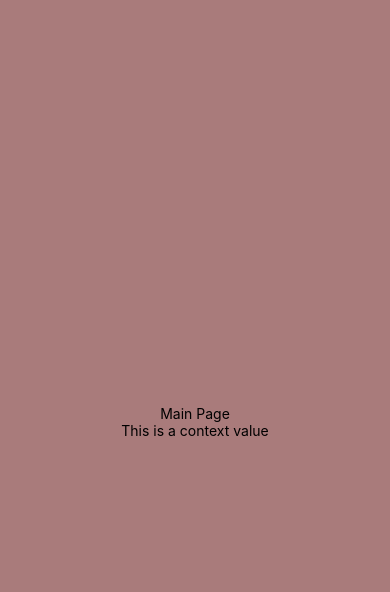
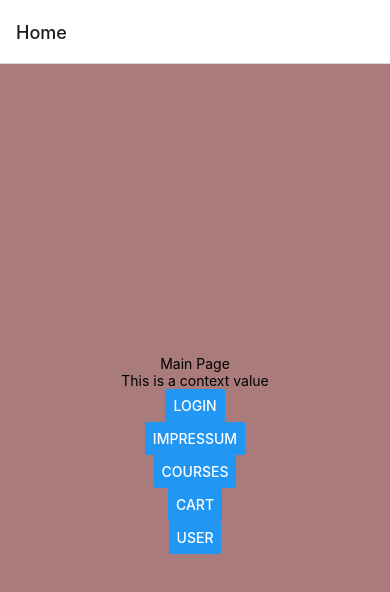
Before and after one commit to tiagofredk/U-Learning, a React Native app: screen / in a window 390 px wide. Shown: the top 592 px of the page. Built offline with nearby package versions, Linux system fonts and the light colour scheme.

Commit message:
undefined

```diff
--- a/App.js
+++ b/App.js
@@ -1,13 +1,15 @@
 import { NavigationContainer } from '@react-navigation/native';
-import MainPage from './src/components/landing_page/MainPage';
+import { StatusBar } from 'expo-status-bar';
 import { MainContextProvider } from './src/context/MainContext';
+import StackNavigator from './src/StackNavigator';
 
 export default function App() {
 
   return (
     <NavigationContainer>
       <MainContextProvider>
-         <MainPage/>
+         <StackNavigator/>
+         <StatusBar style="dark"/>
       </MainContextProvider>
     </NavigationContainer>
   );
--- a/package.json
+++ b/package.json
@@ -11,12 +11,15 @@
   },
   "dependencies": {
     "@react-navigation/native": "^6.0.8",
+    "@react-navigation/native-stack": "^6.5.0",
     "axios": "^0.26.0",
     "expo": "~44.0.0",
     "expo-status-bar": "~1.2.0",
     "react": "17.0.1",
     "react-dom": "17.0.1",
     "react-native": "0.64.3",
+    "react-native-safe-area-context": "3.3.2",
+    "react-native-screens": "~3.10.1",
     "react-native-web": "0.17.1"
   },
   "devDependencies": {
--- /dev/null
+++ b/src/StackNavigator.js
@@ -0,0 +1,33 @@
+import { StyleSheet, Text, View } from 'react-native'
+import React from 'react'
+import { createNativeStackNavigator } from '@react-navigation/native-stack'
+import MainPage from './components/Home/MainPage';
+import Login from './components/Login/Login';
+import Impressum from './components/Impressum/Impressum';
+import Courses from './components/Course/Courses';
+import Cart from './components/Cart/Cart';
+import Signin from './components/Signin/Signin';
+import UserProfile from './components/User/UserProfile';
+
+
+const Stack = createNativeStackNavigator();
+
+const StackNavigator = () => {
+  return (
+   <Stack.Navigator screenOptions={{headerShown: true}}>
+       <Stack.Group>
+            <Stack.Screen name="Home" component={MainPage}/>
+            <Stack.Screen name="Login" component={Login}/>
+            <Stack.Screen name="Impressum" component={Impressum}/>
+            <Stack.Screen name="Courses" component={Courses}/>
+            <Stack.Screen name="Cart" component={Cart}/>
+            <Stack.Screen name="Signin" component={Signin}/>
+            <Stack.Screen name="UserProfile" component={UserProfile}/>
+       </Stack.Group>
+   </Stack.Navigator>
+  )
+}
+
+export default StackNavigator
+
+const styles = StyleSheet.create({})
--- /dev/null
+++ b/src/components/Cart/Cart.js
@@ -0,0 +1,19 @@
+import { Button, StyleSheet, Text, View } from 'react-native'
+import React from 'react'
+import { SafeAreaView } from 'react-native-safe-area-context'
+import { useNavigation } from '@react-navigation/native'
+
+const Cart = () => {
+    const navigation = useNavigation();
+  return (
+    <SafeAreaView>
+        <Text>Cart</Text>
+        <Button onPress={()=> navigation.navigate("Home") } title="Home"/>
+    </SafeAreaView>
+
+  )
+}
+
+export default Cart
+
+const styles = StyleSheet.create({})
--- /dev/null
+++ b/src/components/Course/Courses.js
@@ -0,0 +1,19 @@
+import { Button, StyleSheet, Text, View } from 'react-native'
+import React from 'react'
+import { useNavigation } from '@react-navigation/native'
+import { SafeAreaView } from 'react-native-safe-area-context';
+
+const Courses = () => {
+    const navigation = useNavigation();
+  return (
+    <SafeAreaView>
+        <Text>Courses</Text>
+        <Button onPress={()=> navigation.navigate("Home") } title="Home"/>
+    </SafeAreaView>
+
+  )
+}
+
+export default Courses
+
+const styles = StyleSheet.create({})
--- /dev/null
+++ b/src/components/Home/MainPage.js
@@ -0,0 +1,32 @@
+import React from 'react'
+import { StyleSheet, Text, View, Button } from 'react-native';
+import { useContext } from 'react';
+import { MainContext } from '../../context/MainContext';
+import { SafeAreaView } from 'react-native-safe-area-context';
+import { useNavigation } from '@react-navigation/native';
+
+
+export default function MainPage() {
+  const {user, setUser} = useContext(MainContext)
+  const navigation = useNavigation();
+  return (
+    <SafeAreaView style={styles.container}>
+      <Text >Main Page</Text>
+        <Text>{user}</Text>
+        <Button onPress={()=> navigation.navigate("Login") } title="Login"/>
+        <Button onPress={()=> navigation.navigate("Impressum") } title="Impressum"/>
+        <Button onPress={()=> navigation.navigate("Courses") } title="Courses"/>
+        <Button onPress={()=> navigation.navigate("Cart") } title="Cart"/>
+        <Button onPress={()=> navigation.navigate("UserProfile") } title="User"/>
+    </SafeAreaView>
+  )
+}
+
+const styles = StyleSheet.create({
+    container: {
+      flex: 1,
+      backgroundColor: '#a97b7b',
+      alignItems: 'center',
+      justifyContent: 'center',
+    }
+  });
--- /dev/null
+++ b/src/components/Impressum/Impressum.js
@@ -0,0 +1,18 @@
+import { Button, StyleSheet, Text, View } from 'react-native'
+import React from 'react'
+import { SafeAreaView } from 'react-native-safe-area-context'
+import { useNavigation } from '@react-navigation/native'
+
+const Impressum = () => {
+    const navigation = useNavigation();
+  return (
+    <SafeAreaView>
+      <Text>Impressum</Text>
+      <Button onPress={()=> navigation.navigate("Home")} title="Home"/>
+    </SafeAreaView>
+  )
+}
+
+export default Impressum
+
+const styles = StyleSheet.create({})
--- /dev/null
+++ b/src/components/Login/Login.js
@@ -0,0 +1,21 @@
+import { Button, StyleSheet, Text, TextInput, View } from 'react-native'
+import React from 'react'
+import { SafeAreaView } from 'react-native-safe-area-context'
+import { useNavigation } from '@react-navigation/native'
+
+
+const Login = () => {
+  const navigation = useNavigation();
+  return (
+    <SafeAreaView>
+      <Text>Login</Text>
+      {/* <TextInput value="text" /> */}
+      <Button onPress={()=> navigation.navigate("Home") } title="Home"/>
+      <Button onPress={()=> navigation.navigate("Signin") } title="Signin"/>
+    </SafeAreaView>
+  )
+}
+
+export default Login
+
+const styles = StyleSheet.create({})
--- /dev/null
+++ b/src/components/Signin/Signin.js
@@ -0,0 +1,17 @@
+import { Button, StyleSheet, Text, View } from 'react-native'
+import React from 'react'
+import { useNavigation } from '@react-navigation/native'
+
+const Signin = () => {
+    const navigation = useNavigation()
+  return (
+    <View>
+      <Text>Signin</Text>
+      <Button onPress={()=> navigation.navigate("Home") } title="Home"/>
+    </View>
+  )
+}
+
+export default Signin
+
+const styles = StyleSheet.create({})
--- /dev/null
+++ b/src/components/User/UserProfile.js
@@ -0,0 +1,19 @@
+import { Button, StyleSheet, Text, View } from 'react-native'
+import React from 'react'
+import { useNavigation } from '@react-navigation/native'
+import { SafeAreaView } from 'react-native-safe-area-context'
+
+const UserProfile = () => {
+    const navigation = useNavigation()
+  return (
+    <SafeAreaView>
+        <Text>UserProfile</Text>
+        <Button onPress={()=> navigation.navigate("Home") } title="Home"/>
+    </SafeAreaView>
+
+  )
+}
+
+export default UserProfile
+
+const styles = StyleSheet.create({})
--- a/src/components/landing_page/MainPage.js
+++ /dev/null
@@ -1,23 +0,0 @@
-import React from 'react'
-import { StyleSheet, Text, View } from 'react-native';
-import { useContext } from 'react';
-import { MainContext } from '../../context/MainContext';
-
-export default function MainPage() {
-    const {user, setUser} = useContext(MainContext)
-  return (
-    <View style={styles.container}>
-        <Text >Main Page</Text>
-        <Text>{user}</Text>
-    </View>
-  )
-}
-
-const styles = StyleSheet.create({
-    container: {
-      flex: 1,
-      backgroundColor: '#a97b7b',
-      alignItems: 'center',
-      justifyContent: 'center',
-    }
-  });
```
Also changed, not shown: src/components/login_page/Login.js (deleted, +0 -19 lines), 2 other files (tests, documents, lock files or other folders).
